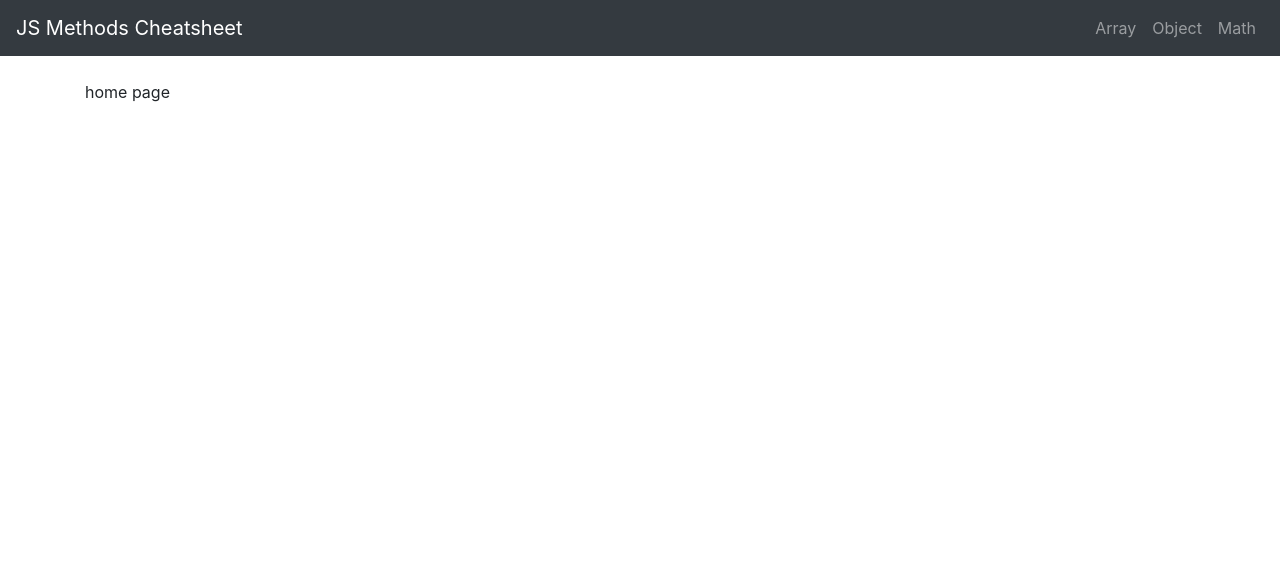
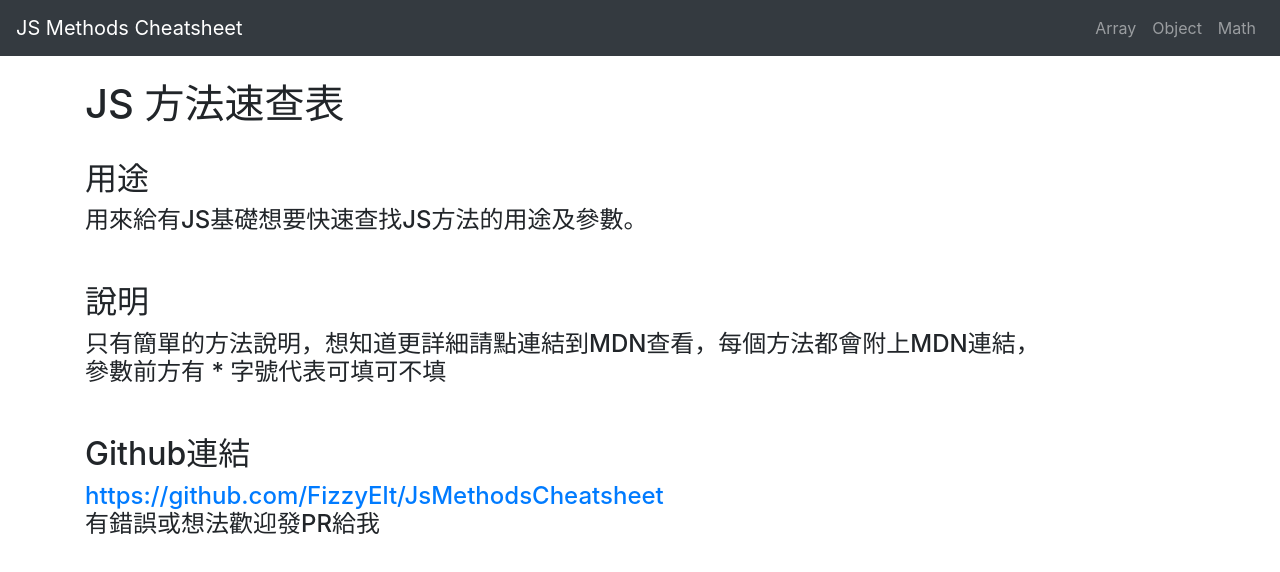
Before and after one commit to FizzyElt/JsMethodsCheatsheet, a React (Create React App) app: page /#/ in a window 1280 px wide. Shown: the top 572 px of the page. Built offline with nearby package versions, Linux system fonts and the light colour scheme.

Commit message:
架構優化

```diff
--- a/src/App.jsx
+++ b/src/App.jsx
@@ -1,31 +1,27 @@
 import React from 'react'
 import { Switch, Route } from 'react-router-dom'
-import ArrayPage from './View/ArrayPage.jsx'
-import ObjectPage from './View/ObjectPage.jsx'
 import Home from './View/Home.jsx'
-import MathPage from './View/MathPage.jsx'
 import Header from './component/Header/Header.jsx'
+import { routes } from './routes.js'
+import { CSSTransition } from 'react-transition-group'
 import { Container } from 'react-bootstrap'
 
 const App = () => {
   return (
     <div>
       <Header />
-      <Container className="pt-4 pb-4" fluid="md">
-        <Switch>
-          <Route exact path='/'>
-            <Home />
+      <Container className='pt-4 pb-4 position-relative'>
+        {routes.map(({ path, View }) => (
+          <Route key={path} exact path={path}>
+            {({ match }) => (
+              <CSSTransition in={match !== null} timeout={400} classNames='page-fade' unmountOnExit>
+                <Container className="page">
+                  <View />
+                </Container>
+              </CSSTransition>
+            )}
           </Route>
-          <Route path='/Array'>
-            <ArrayPage />
-          </Route>
-          <Route path='/Object'>
-            <ObjectPage />
-          </Route>
-          <Route path='/Math'>
-            <MathPage />
-          </Route>
-        </Switch>
+        ))}
       </Container>
     </div>
   )
--- a/src/Pagedata/MathData.js
+++ b/src/Pagedata/MathData.js
@@ -93,14 +93,6 @@ const mathList = [
     name: 'Math.cos()',
     mdnLink: 'https://developer.mozilla.org/zh-TW/docs/Web/JavaScript/Reference/Global_Objects/Math/cos',
     explanation: '返回一個數值的餘弦值',
-    returnType: num,
-    isChangeValue: false,
-    parameter: 'x',
-  },
-  {
-    name: 'Math.cosh()',
-    mdnLink: 'https://developer.mozilla.org/zh-TW/docs/Web/JavaScript/Reference/Global_Objects/Math/cosh',
-    explanation: '返回一個數值的雙曲餘弦函數',
     returnType: num,
     isChangeValue: false,
     parameter: 'x',
--- a/src/Pagedata/type.js
+++ b/src/Pagedata/type.js
@@ -5,5 +5,5 @@ export const num='Number'
 export const str='String'
 export const bool='Boolean'
 export const noReturn='No return'
-export const any='any'
+export const any='Any'
 export const undef='undefined'
--- a/src/View/ArrayPage.jsx
+++ b/src/View/ArrayPage.jsx
@@ -1,10 +1,9 @@
 import React from 'react'
-import PageContainer from '../container/PageContainer'
+import MethodsPage from '../container/MethodsPage.jsx'
 import arrayList from '../Pagedata/ArrayData.js'
 
-
-const MathPage = () => {
-  return(<PageContainer MethodList={arrayList} title="Array Methods"/>)
+const ArrayPage = () => {
+  return <MethodsPage MethodList={arrayList} title='Array' />
 }
 
-export default MathPage
+export default ArrayPage
--- a/src/View/Home.jsx
+++ b/src/View/Home.jsx
@@ -1,7 +1,30 @@
 import React from 'react'
+import { Row, Col } from 'react-bootstrap'
 
 const Home = () => {
-  return <div>home page</div>
+  return (
+    <>
+      <Row className='mb-4'>
+        <h1>JS 方法速查表</h1>
+      </Row>
+      <Row className='flex-column'>
+        <h2>用途</h2>
+        <h4 className='mb-5'>用來給有JS基礎想要快速查找JS方法的用途及參數。</h4>
+        <h2>說明</h2>
+        <h4 className='mb-5'>
+          只有簡單的方法說明，想知道更詳細請點連結到MDN查看，每個方法都會附上MDN連結，
+          <br />
+          參數前方有 * 字號代表可填可不填
+        </h4>
+        <h2>Github連結</h2>
+        <h4 className='mb-5'>
+        <a href="https://github.com/FizzyElt/JsMethodsCheatsheet" target="_blank">https://github.com/FizzyElt/JsMethodsCheatsheet</a>
+          <br />
+          有錯誤或想法歡迎發PR給我
+        </h4>
+      </Row>
+    </>
+  )
 }
 
 export default Home
--- a/src/View/MathPage.jsx
+++ b/src/View/MathPage.jsx
@@ -1,11 +1,9 @@
 import React from 'react'
-import PageContainer from '../container/PageContainer'
+import MethodsPage from '../container/MethodsPage.jsx'
 import mathList from '../Pagedata/MathData.js'
 
-
 const MathPage = () => {
-  return(<PageContainer MethodList={mathList} title="Math Methods"/>)
-
+  return <MethodsPage MethodList={mathList} title='Math' />
 }
 
 export default MathPage
--- a/src/View/ObjectPage.jsx
+++ b/src/View/ObjectPage.jsx
@@ -1,29 +1,9 @@
-import React, { useState } from 'react'
-import { Row } from 'react-bootstrap'
-import MethodsTable from '../component/Table/MethodsTable.jsx'
-import TitleBar from '../component/TitleBar/TitleBar.jsx'
+import React from 'react'
+import MethodsPage from '../container/MethodsPage.jsx'
 import objectList from '../Pagedata/ObjectData.js'
-import { getSelectList } from '../utility.js'
 
-const ObjectPage = () => {
-  const typeList = getSelectList(objectList)
-  const [type, setType] = useState(typeList[0])
-  const [changeValue, setChangeValue] = useState('None')
-  return (
-    <>
-      <TitleBar
-        title='Object Methods'
-        type={type}
-        typeList={typeList}
-        changeValue={changeValue}
-        setType={setType}
-        setChangeValue={setChangeValue}
-      />
-      <Row>
-        <MethodsTable data={objectList} type={type} changeValue={changeValue} />
-      </Row>
-    </>
-  )
+const MathPage = () => {
+  return <MethodsPage MethodList={objectList} title='Object' />
 }
 
-export default ObjectPage
+export default MathPage
--- a/src/component/Header/Header.jsx
+++ b/src/component/Header/Header.jsx
@@ -1,30 +1,15 @@
-import React from 'react'
+import React, { useRef } from 'react'
 import { Navbar, Nav } from 'react-bootstrap'
 import { useHistory } from 'react-router-dom'
+import { routes } from '../../routes'
 import './Header.scss'
-
-const routes = [
-  {
-    name: 'Array',
-    url: '/Array',
-  },
-  {
-    name: 'Object',
-    url: '/Object',
-  },
-  {
-    name:'Math',
-    url:'/Math'
-  }
-]
 
 const Header = () => {
   let history = useHistory()
-
-  const connectToHandler = url => {
-    history.push(url)
+  const newroutes = useRef(routes.slice(1))
+  const connectToHandler = path => {
+    history.push(path)
   }
-
   return (
     <Navbar bg='dark' variant='dark'>
       <Navbar.Brand className='link' onClick={() => connectToHandler('/')}>
@@ -32,9 +17,9 @@ const Header = () => {
       </Navbar.Brand>
       <Navbar.Collapse className='justify-content-end'>
         <Nav>
-          {routes.map(({ name, url }) => (
+          {newroutes.current.map(({ name, path }) => (
             <Nav.Item key={name}>
-              <Nav.Link onClick={() => connectToHandler(url)}>{name}</Nav.Link>
+              <Nav.Link onClick={() => connectToHandler(path)}>{name}</Nav.Link>
             </Nav.Item>
           ))}
         </Nav>
--- a/src/index.js
+++ b/src/index.js
@@ -2,6 +2,7 @@ import React from 'react'
 import ReactDOM from 'react-dom'
 import { HashRouter } from 'react-router-dom'
 import 'bootstrap/dist/css/bootstrap.min.css'
+import './scss/animate.scss'
 import App from './App'
 
 ReactDOM.render(
--- /dev/null
+++ b/src/routes.js
@@ -0,0 +1,28 @@
+
+import ArrayPage from './View/ArrayPage.jsx'
+import Home from './View/Home.jsx'
+import MathPage from './View/MathPage.jsx'
+import ObjectPage from './View/ObjectPage.jsx'
+
+export const routes = [
+  {
+    name: 'Home',
+    path: '/',
+    View: Home,
+  },
+  {
+    name: 'Array',
+    path: '/Array',
+    View: ArrayPage,
+  },
+  {
+    name: 'Object',
+    path: '/Object',
+    View: ObjectPage,
+  },
+  {
+    name: 'Math',
+    path: '/Math',
+    View: MathPage,
+  },
+]
--- /dev/null
+++ b/src/scss/animate.scss
@@ -0,0 +1,26 @@
+.page{
+    position: absolute;
+}
+
+.page-fade-enter {
+    opacity: 0;
+    transform: translateX(80px);
+}
+
+.page-fade-enter-active {
+    opacity: 1;
+    transform:translateX(0px);
+    transition: opacity 400ms, transform 400ms;
+}
+
+.page-fade-exit {
+    opacity: 1;
+    transform: translateX(0px);
+    transition: opacity 400ms, transform 400ms;
+}
+
+.page-fade-exit-active {
+    opacity: 0;
+    transform: translateX(80px);
+
+}
```
Also changed, not shown: src/container/MethodsPage.jsx (renamed from src/container/PageContainer.jsx, +4 -3 lines).
